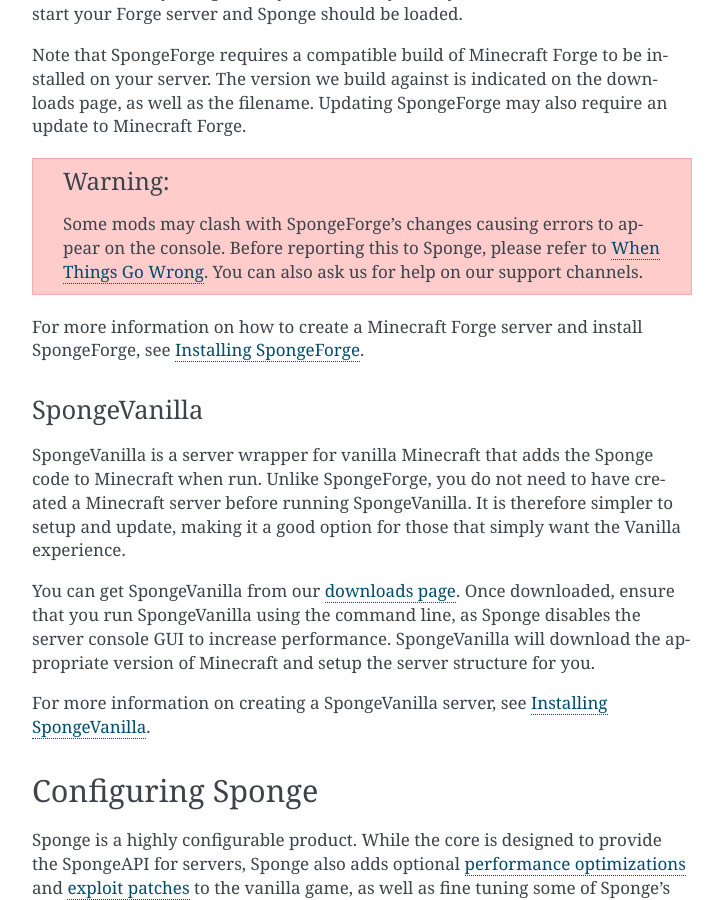
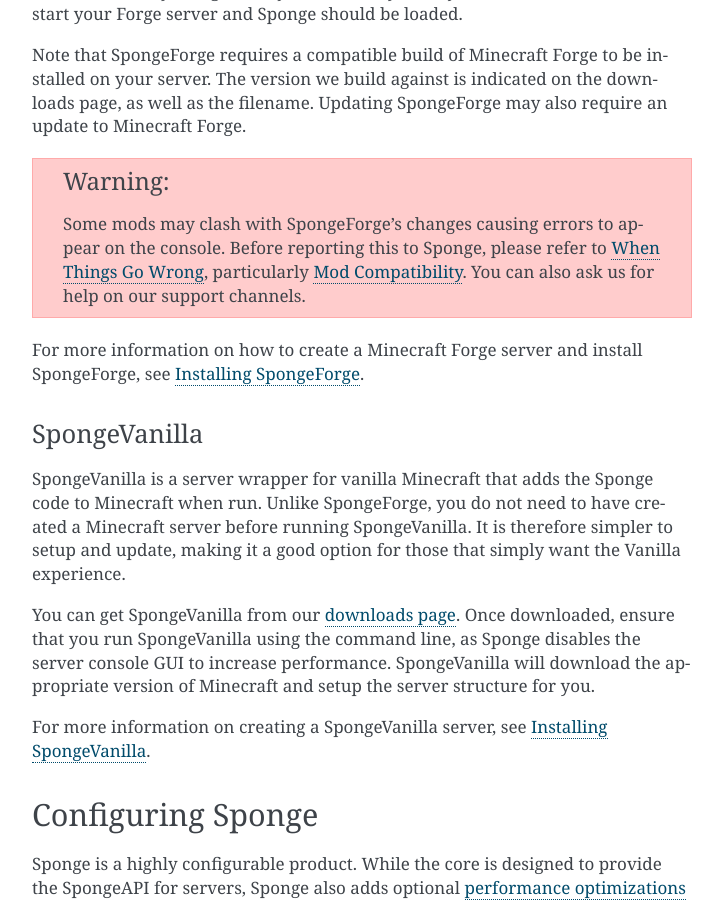
Before and after one commit to SpongePowered/SpongeDocs, a Sphinx documentation site: the page built from source/server/quickstart.rst, in a window 1280 px wide and 900 px high, scrolled down 1485 px. Shown: the whole window, without its empty margins (388-1111 px from the left). Built offline with Sphinx 7.4.7, drawn with Linux system fonts in a browser that asks for light colours; pages that are not in the unit, such as notebooks, are missing from menus.

Commit message:
Update Quickstart page to specifically mention mod compatibility. (#838)

```diff
--- a/source/server/quickstart.rst
+++ b/source/server/quickstart.rst
@@ -64,8 +64,8 @@
 .. warning::
 
     Some mods may clash with SpongeForge's changes causing errors to appear on the console.
-    Before reporting this to Sponge, please refer to :ref:`quickstart-when-things-go-wrong`.
-    You can also ask us for help on our support channels.
+    Before reporting this to Sponge, please refer to :ref:`quickstart-when-things-go-wrong`, particularly
+    :doc:`spongineer/incompatible`. You can also ask us for help on our support channels.
 
 For more information on how to create a Minecraft Forge server and install SpongeForge, see
 :doc:`getting-started/implementations/spongeforge`.
```
Also changed, not shown: other parts of source/server/quickstart.rst (+1 -0 lines).
